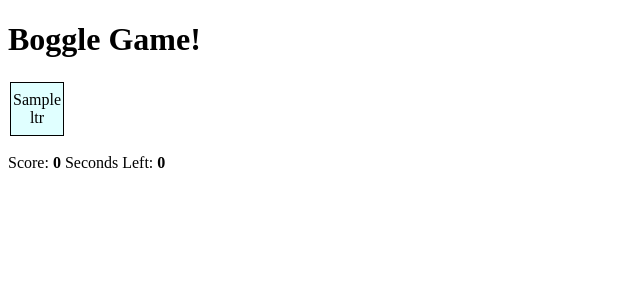
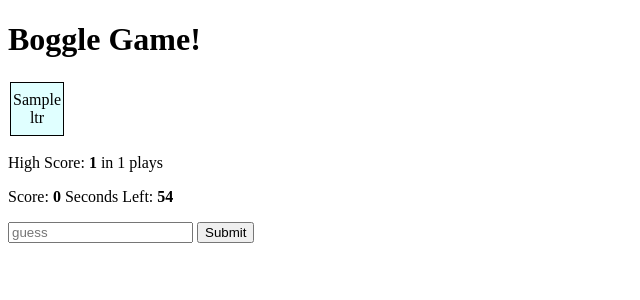
Before and after one commit to VirginiaWu11/19_5_flask-boggle-exercise, a Flask app: template templates/index.html in a window 1280 px wide. Shown: the top 300 px of the page, without its empty margins (0-640 px from the left). Run offline with Flask 2, Linux system fonts and the light colour scheme; the visitor is signed in with stand-in values (Sample User, id 1); the template is opened without the code that fills it: most values are stand-ins (such as "Sample title", 1, 10 or a date in 2020); parts of the project's set-up code (start-up, migrations or seed data) failed here and were passed over.

Commit message:
add highscore and number of plays tracker

```diff
--- a/app.py
+++ b/app.py
@@ -16,7 +16,7 @@ boggle_game = Boggle()
 
 @app.route('/')
 def homepage():
-
+    """Show board on Homepage"""
     board = boggle_game.make_board()
     session['board']=board
     return render_template('index.html',board=board)
@@ -30,3 +30,16 @@ def check_guess():
 
     return jsonify({'result':response})
     # {'result': "ok", "not-on-board", or "not-word}"
+
+@app.route("/post-score", methods = ["POST"])
+def post_score():
+    score = request.json['score']
+    highscore = session.get("highscore", 0)
+    n_plays = session.get("n_plays",0)
+
+
+    session["n_plays"]=n_plays +1
+    session["highscore"] = max(score,highscore)
+
+    return jsonify(brokeRecord=score>highscore)
+    # returns {brokeRecord:true} or {brokeRecord:false} as response.data
--- a/static/script.js
+++ b/static/script.js
@@ -1,6 +1,6 @@
 words = [];
 score = 0;
-secs = 5;
+secs = 60;
 function showMessage(msg, cls) {
   // show message on html
   $(".msg").text(msg).removeClass().addClass(`msg ${cls}`);
@@ -15,7 +15,6 @@ $("#add-word").on("submit", handleSubmit);
 async function handleSubmit(evt) {
   evt.preventDefault();
   let guess = $("#guess").val();
-  console.log(guess);
   if (!guess) return;
 
   if (words.includes(guess)) {
@@ -23,7 +22,6 @@ async function handleSubmit(evt) {
   }
   //   check server for validity
   const resp = await axios.get("/check-guess", { params: { guess: guess } });
-  console.log(resp.data.result);
   if (resp.data.result === "not-word") {
     showMessage(`${guess.toUpperCase()} is not in our dictionary`, "error");
   } else if (resp.data.result === "not-on-board") {
@@ -50,8 +48,17 @@ function timer() {
     if (secs === 0) {
       clearInterval(time);
       $("#add-word").hide();
+      scoreGame();
     }
   }, 1000);
 }
+timer();
 
-timer();
+async function scoreGame() {
+  const resp = await axios.post("/post-score", { score: score });
+  if (resp.data.brokeRecord) {
+    showMessage(`Congratulations! New record: ${score}`, "ok");
+  } else {
+    showMessage(`Game Over. Final Score: ${score}`, "ok");
+  }
+}
--- a/templates/index.html
+++ b/templates/index.html
@@ -21,6 +21,10 @@
       </tbody>
     </table>
     <p>
+      High Score: <b>{{session["highscore"]}}</b> in {{session["n_plays"]}}
+      plays
+    </p>
+    <p>
       Score: <b class="score">0</b> Seconds Left:
       <b class="timer">60</b>
     </p>
```
